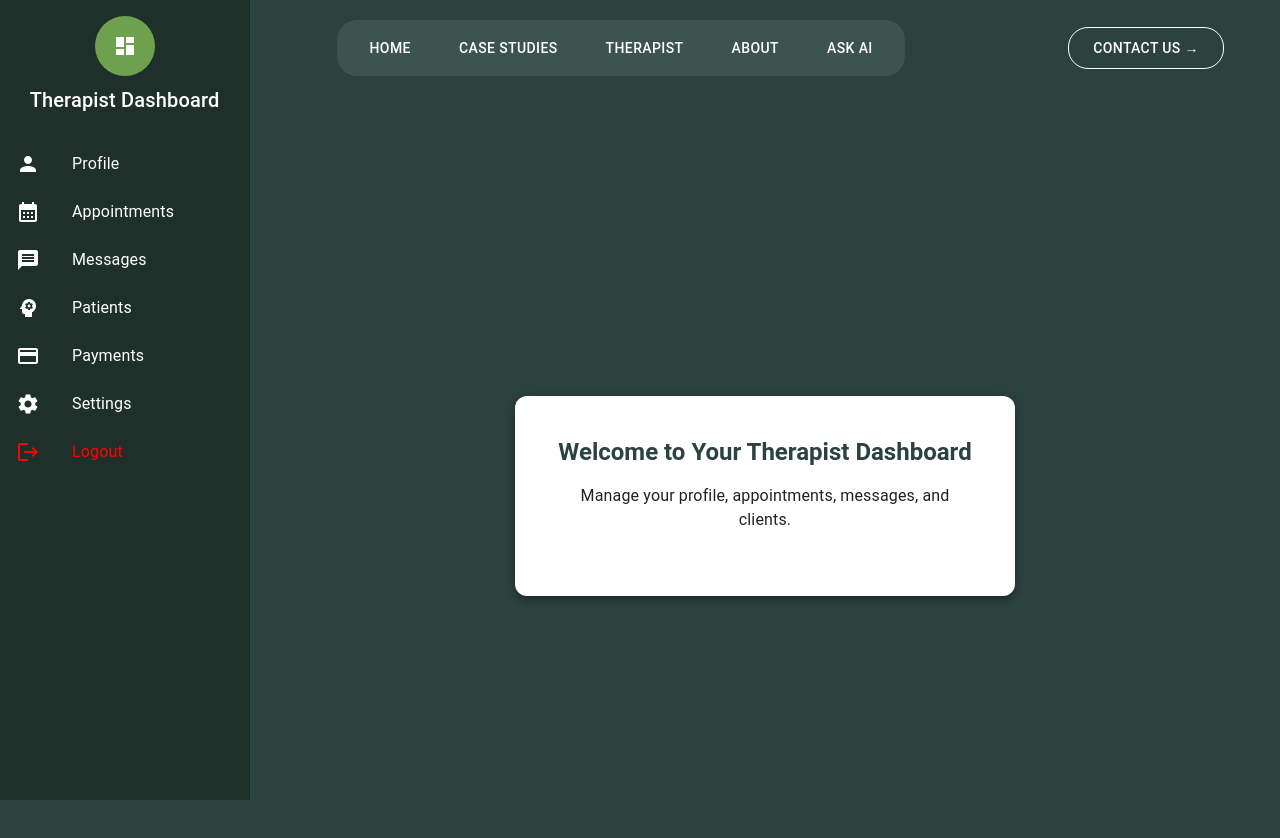
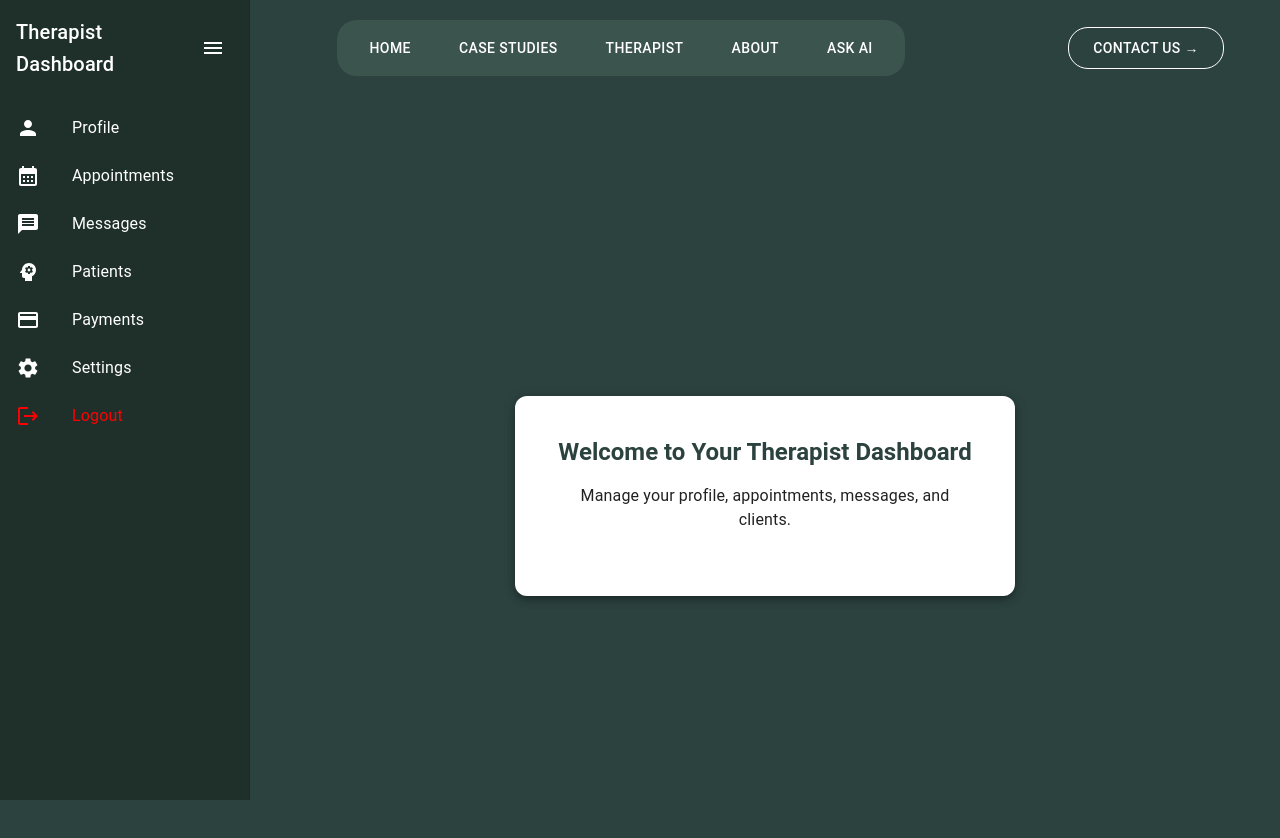
Before and after one commit to Mutai001/Mental-health-app, a React (Vite) app: page /therapist in a window 1280 px wide. Shown: the top 838 px of the page. Built offline with nearby package versions, Linux system fonts and the light colour scheme.

Commit message:
therepist appointments

```diff
--- a/src/App.tsx
+++ b/src/App.tsx
@@ -22,6 +22,7 @@ import MessagesSection from './components/therapist/TherapistMessages';
 import Patients from './components/therapist/Patients';
 import TherapistSettings from './components/therapist/TherapistSettings';
 import TherapistPayments from './components/therapist/TherapistPayments';
+import Appointments from './components/therapist/Appointments';
 
 const App: React.FC = () => {
   return (
@@ -79,6 +80,7 @@ const App: React.FC = () => {
         <Route path='/patients' element={<Patients />}/>
         <Route path='/therapist-settings' element={<TherapistSettings />}/>
         <Route path='/therapist-payments' element={<TherapistPayments />}/>
+        <Route path='/appointments' element={<Appointments />}/>
       </Routes>
     </BrowserRouter>
   );
--- /dev/null
+++ b/src/components/therapist/Appointments.tsx
@@ -0,0 +1,78 @@
+import { useState, useEffect } from "react";
+import {
+  Box,
+  Card,
+  CardContent,
+  Typography,
+  Table,
+  TableBody,
+  TableCell,
+  TableContainer,
+  TableHead,
+  TableRow,
+  Paper,
+} from "@mui/material";
+import { motion } from "framer-motion";
+
+const fadeIn = {
+  hidden: { opacity: 0 },
+  visible: { opacity: 1, transition: { duration: 0.5 } },
+};
+
+const Appointments = () => {
+  interface Appointment {
+    id: number;
+    patient_name: string;
+    date: string;
+    time: string;
+    status: string;
+  }
+
+  const [appointments, setAppointments] = useState<Appointment[]>([]);
+
+  useEffect(() => {
+    // Fetch appointments from API
+    fetch("http://localhost:8000/api/appointments")
+      .then((res) => res.json())
+      .then((data) => setAppointments(data))
+      .catch((err) => console.error("Error fetching appointments:", err));
+  }, []);
+
+  return (
+    <Box sx={{ flexGrow: 1, p: 3 }}>
+      <motion.div initial="hidden" animate="visible" variants={fadeIn}>
+        <Card sx={{ p: 3, boxShadow: 5, borderRadius: 3 }}>
+          <CardContent>
+            <Typography variant="h5" sx={{ fontWeight: "bold", mb: 2 }}>
+              Upcoming Appointments
+            </Typography>
+            <TableContainer component={Paper}>
+              <Table>
+                <TableHead>
+                  <TableRow>
+                    <TableCell>Patient Name</TableCell>
+                    <TableCell>Date</TableCell>
+                    <TableCell>Time</TableCell>
+                    <TableCell>Status</TableCell>
+                  </TableRow>
+                </TableHead>
+                <TableBody>
+                  {appointments.map((appointment) => (
+                    <TableRow key={appointment.id}>
+                      <TableCell>{appointment.patient_name}</TableCell>
+                      <TableCell>{appointment.date}</TableCell>
+                      <TableCell>{appointment.time}</TableCell>
+                      <TableCell>{appointment.status}</TableCell>
+                    </TableRow>
+                  ))}
+                </TableBody>
+              </Table>
+            </TableContainer>
+          </CardContent>
+        </Card>
+      </motion.div>
+    </Box>
+  );
+};
+
+export default Appointments;
--- a/src/components/therapist/TherapistDashboard.tsx
+++ b/src/components/therapist/TherapistDashboard.tsx
@@ -1,6 +1,5 @@
 import { useState } from "react";
 import {
-  Avatar,
   Card,
   CardContent,
   Typography,
@@ -11,10 +10,11 @@ import {
   ListItemButton,
   ListItemIcon,
   ListItemText,
+  IconButton,
 } from "@mui/material";
 import { motion } from "framer-motion";
 import { useNavigate } from "react-router-dom";
-import DashboardIcon from "@mui/icons-material/Dashboard";
+import MenuIcon from "@mui/icons-material/Menu";
 import LogoutIcon from "@mui/icons-material/Logout";
 import PersonIcon from "@mui/icons-material/Person";
 import CalendarMonthIcon from "@mui/icons-material/CalendarMonth";
@@ -31,6 +31,7 @@ const fadeIn = {
 export function TherapistDashboard() {
   const navigate = useNavigate();
   const [, setLoading] = useState(false);
+  const [open, setOpen] = useState(true);
 
   const handleLogout = () => {
     setLoading(true);
@@ -56,28 +57,29 @@ export function TherapistDashboard() {
       <Drawer
         variant="permanent"
         sx={{
-          width: 250,
+          width: open ? 250 : 80,
           flexShrink: 0,
           "& .MuiDrawer-paper": {
-            width: 250,
+            width: open ? 250 : 80,
             boxSizing: "border-box",
             backgroundColor: "#1F302B",
             color: "white",
+            transition: "width 0.3s ease-in-out",
           },
         }}
       >
-        <Box sx={{ textAlign: "center", p: 2 }}>
-          <Avatar sx={{ bgcolor: "#6DA14E", width: 60, height: 60, mx: "auto" }}>
-            <DashboardIcon />
-          </Avatar>
-          <Typography variant="h6" sx={{ mt: 1 }}>Therapist Dashboard</Typography>
+        <Box sx={{ display: "flex", alignItems: "center", justifyContent: "space-between", p: 2 }}>
+          {open && <Typography variant="h6">Therapist Dashboard</Typography>}
+          <IconButton onClick={() => setOpen(!open)} sx={{ color: "white" }}>
+            <MenuIcon />
+          </IconButton>
         </Box>
         <List>
           {menuItems.map(({ text, icon, route }) => (
             <ListItem key={text} disablePadding>
               <ListItemButton onClick={() => navigate(route)}>
                 <ListItemIcon sx={{ color: "white" }}>{icon}</ListItemIcon>
-                <ListItemText primary={text} />
+                {open && <ListItemText primary={text} />}
               </ListItemButton>
             </ListItem>
           ))}
@@ -86,7 +88,7 @@ export function TherapistDashboard() {
               <ListItemIcon sx={{ color: "red" }}>
                 <LogoutIcon />
               </ListItemIcon>
-              <ListItemText primary="Logout" />
+              {open && <ListItemText primary="Logout" />}
             </ListItemButton>
           </ListItem>
         </List>
```
